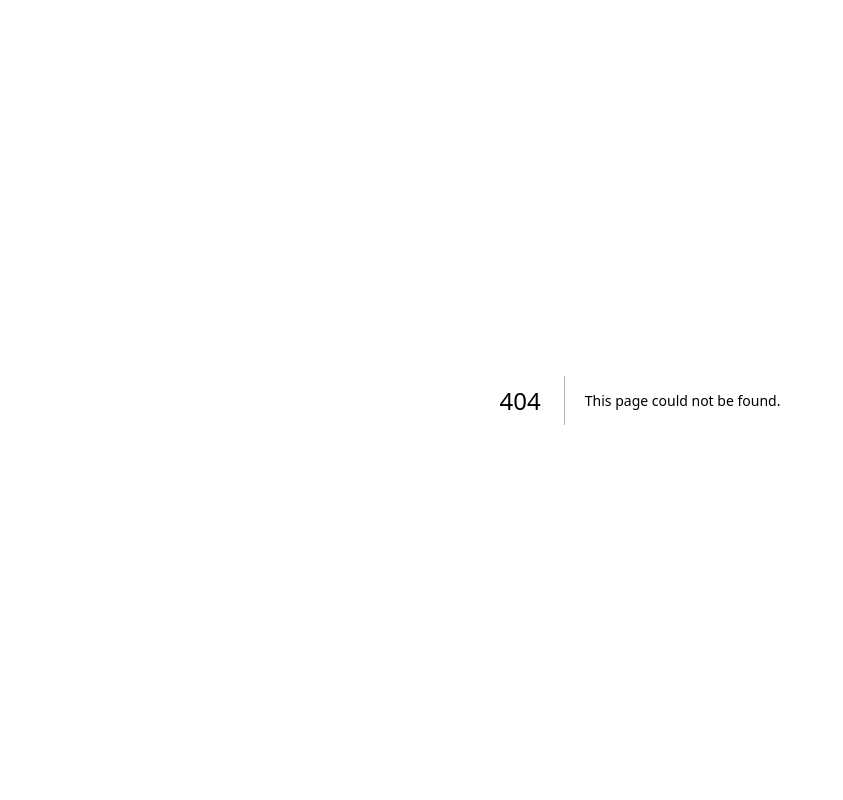
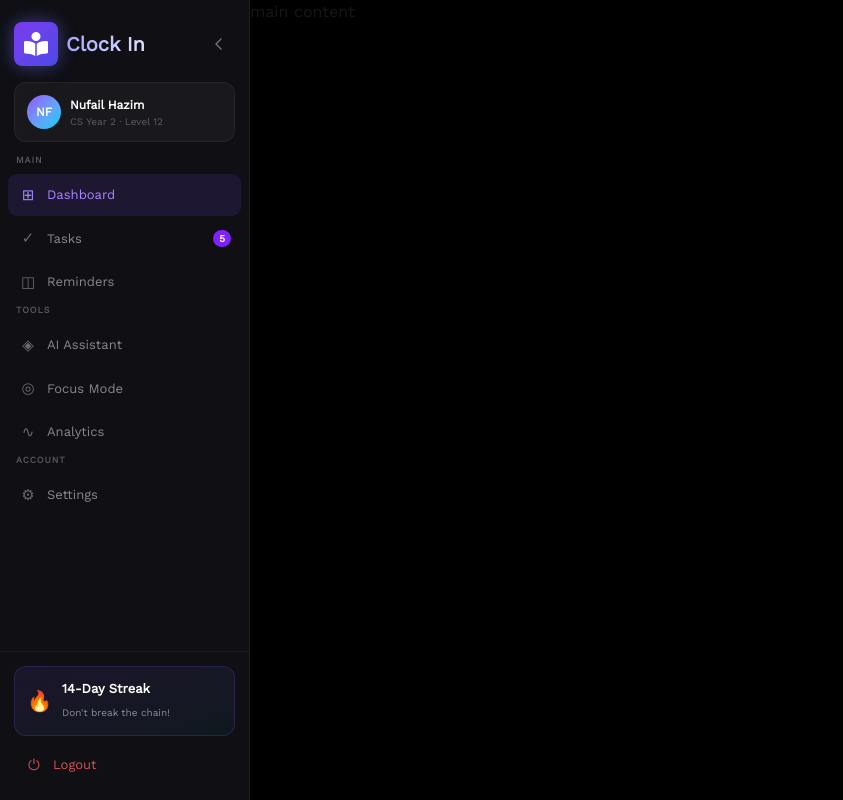
Before and after one commit to NuHazim/AIStudyHelper, a Next.js app in the folder frontend/: page /Dashboard in a window 1280 px wide. Before the commit this address had no page. Shown: the whole page, without its empty margins (0-843 px from the left). Built offline with nearby package versions, Linux system fonts and the light colour scheme.

Commit message:
init sidebar and dashboard

```diff
--- /dev/null
+++ b/frontend/app/Dashboard/page.tsx
@@ -0,0 +1,11 @@
+import Sidebar from "../components/Sidebar"
+export default function Dashboard(){
+    return(
+        <div className="flex h-screen">
+            <Sidebar/>
+            <div className="bg-black flex-1 transition-all duration-300 ease-in-out">
+                main content
+            </div>
+        </div>
+    )
+}
--- /dev/null
+++ b/frontend/app/components/Sidebar.tsx
@@ -0,0 +1,207 @@
+"use client";
+
+import { useState } from "react";
+
+type Page =
+  | "dashboard"
+  | "tasks"
+  | "reminders"
+  | "ai"
+  | "focus"
+  | "analytics"
+  | "settings";
+
+interface SidebarProps {
+  activePage?: Page;
+  onNavigate?: (page: Page) => void;
+  onLogout?: () => void;
+}
+
+const NAV_ITEMS: {
+  section: string;
+  links: { id: Page; icon: string; label: string; badge?: number }[];
+}[] = [
+  {
+    section: "Main",
+    links: [
+      { id: "dashboard", icon: "⊞", label: "Dashboard" },
+      { id: "tasks", icon: "✓", label: "Tasks", badge: 5 },
+      { id: "reminders", icon: "◫", label: "Reminders" },
+    ],
+  },
+  {
+    section: "Tools",
+    links: [
+      { id: "ai", icon: "◈", label: "AI Assistant" },
+      { id: "focus", icon: "◎", label: "Focus Mode" },
+      { id: "analytics", icon: "∿", label: "Analytics" },
+    ],
+  },
+  {
+    section: "Account",
+    links: [{ id: "settings", icon: "⚙", label: "Settings" }],
+  },
+];
+
+export default function Sidebar({
+  activePage = "dashboard",
+  onNavigate,
+  onLogout,
+}: SidebarProps) {
+  const [active, setActive] = useState<Page>(activePage);
+  const [collapsed, setCollapsed] = useState(false);
+
+  const handleNav = (page: Page) => {
+    setActive(page);
+    onNavigate?.(page);
+  };
+
+  return (
+    <aside
+      className={[
+        "flex flex-col h-full overflow-hidden bg-[#0f0f14] border-r border-white/[0.06]",
+        "transition-all duration-300 ease-in-out",
+        collapsed ? "w-[64px]" : "w-[250px]",
+      ].join(" ")}
+    >
+      {/* Top */}
+      <div className="flex-shrink-0 px-[14px] pt-[22px]">
+        {/* Logo row + toggle button */}
+        <div className="flex items-center justify-between mb-4">
+          {!collapsed && (
+            <div className="flex gap-2 items-center hover:cursor-pointer">
+              <i className="fa-solid fa-book-open-reader bg-gradient-to-br from-[#7c3aed] to-[#4a4ae8] text-white p-2.5 rounded-lg text-2xl font-medium shadow-[0_0_18px_rgba(108,108,245,0.5)]" />
+              <h1 className="text-xl font-bold bg-gradient-to-r from-[#a5a5ff] to-[#e0e0ff] bg-clip-text text-transparent">
+                Clock In
+              </h1>
+            </div>
+          )}
+          <button
+            onClick={() => setCollapsed(!collapsed)}
+            className={[
+              "flex items-center justify-center w-8 h-8 rounded-lg text-white/40",
+              "hover:bg-white/[0.06] hover:text-white/70 transition-all duration-150 shrink-0",
+              collapsed ? "mx-auto" : "",
+            ].join(" ")}
+            title={collapsed ? "Expand sidebar" : "Collapse sidebar"}
+          >
+            {collapsed ? (
+              // open/expand icon
+              <svg width="16" height="16" viewBox="0 0 16 16" fill="currentColor">
+                <rect x="1" y="3" width="14" height="1.5" rx="0.75" />
+                <rect x="1" y="7.25" width="14" height="1.5" rx="0.75" />
+                <rect x="1" y="11.5" width="14" height="1.5" rx="0.75" />
+              </svg>
+            ) : (
+              // collapse/close icon (arrow left)
+              <svg width="16" height="16" viewBox="0 0 16 16" fill="currentColor">
+                <path d="M10 3L5 8l5 5" stroke="currentColor" strokeWidth="1.5" strokeLinecap="round" strokeLinejoin="round" fill="none" />
+              </svg>
+            )}
+          </button>
+        </div>
+
+        {/* User card — hidden when collapsed */}
+        {!collapsed && (
+          <div className="flex items-center gap-[9px] p-3 bg-white/[0.04] border border-white/[0.06] rounded-xl mb-1.5">
+            <div className="w-[34px] h-[34px] rounded-full bg-gradient-to-br from-violet-500 to-cyan-400 flex items-center justify-center text-xs font-bold text-white shrink-0">
+              NF
+            </div>
+            <div>
+              <div className="text-[12px] font-semibold text-white">Nufail Hazim</div>
+              <div className="text-[10px] text-white/30">CS Year 2 · Level 12</div>
+            </div>
+          </div>
+        )}
+
+        {/* Collapsed: just avatar */}
+        {collapsed && (
+          <div className="flex justify-center mb-2">
+            <div className="w-[34px] h-[34px] rounded-full bg-gradient-to-br from-violet-500 to-cyan-400 flex items-center justify-center text-xs font-bold text-white shrink-0">
+              NF
+            </div>
+          </div>
+        )}
+      </div>
+
+      {/* Scrollable nav */}
+      <nav className="flex-1 overflow-y-auto px-2 py-1.5 [scrollbar-width:thin]">
+        {NAV_ITEMS.map(({ section, links }) => (
+          <div key={section}>
+            {/* Section label — hidden when collapsed */}
+            {!collapsed && (
+              <div className="text-[9px] font-bold tracking-widest uppercase text-white/30 px-2 pb-1.5">
+                {section}
+              </div>
+            )}
+            {collapsed && <div className="pt-3" />}
+
+            {links.map(({ id, icon, label, badge }) => (
+              <div
+                key={id}
+                onClick={() => handleNav(id)}
+                title={collapsed ? label : undefined}
+                className={[
+                  "flex items-center gap-[9px] px-2.5 py-2.5 rounded-[9px] text-[13px]",
+                  "cursor-pointer transition-all duration-150 mb-px whitespace-nowrap select-none",
+                  collapsed ? "justify-center" : "",
+                  active === id
+                    ? "bg-violet-500/[0.12] text-violet-400"
+                    : "text-white/50 hover:bg-white/[0.04] hover:text-white/80",
+                ].join(" ")}
+              >
+                <span
+                  className={[
+                    "text-[15px] w-5 text-center shrink-0",
+                    active === id ? "opacity-100" : "opacity-75",
+                  ].join(" ")}
+                >
+                  {icon}
+                </span>
+                {!collapsed && label}
+                {!collapsed && badge !== undefined && (
+                  <span className="ml-auto bg-violet-600 text-white text-[10px] font-bold px-1.5 py-px rounded-full">
+                    {badge}
+                  </span>
+                )}
+              </div>
+            ))}
+          </div>
+        ))}
+      </nav>
+
+      {/* Bottom: streak + logout */}
+      <div className="flex-shrink-0 p-3.5 border-t border-white/[0.06] space-y-2">
+        {/* Streak — hidden when collapsed */}
+        {!collapsed && (
+          <div className="flex items-center gap-2.5 p-3 rounded-xl bg-gradient-to-br from-violet-500/10 to-cyan-400/5 border border-violet-500/[0.18]">
+            <span className="text-xl shrink-0">🔥</span>
+            <div>
+              <strong className="text-[13px] font-semibold text-white block">
+                14-Day Streak
+              </strong>
+              <span className="text-[10px] text-white/50">
+                Don&apos;t break the chain!
+              </span>
+            </div>
+          </div>
+        )}
+
+        {/* Logout button */}
+        <div
+          onClick={onLogout}
+          title={collapsed ? "Logout" : undefined}
+          className={[
+            "flex items-center gap-[9px] px-2.5 py-2.5 rounded-[9px] text-[13px]",
+            "cursor-pointer transition-all duration-150 whitespace-nowrap select-none",
+            "text-red-400/80 hover:bg-red-500/10 hover:text-red-400",
+            collapsed ? "justify-center" : "",
+          ].join(" ")}
+        >
+          <span className="text-[15px] w-5 text-center shrink-0 opacity-90">⏻</span>
+          {!collapsed && "Logout"}
+        </div>
+      </div>
+    </aside>
+  );
+}
--- a/frontend/app/page.tsx
+++ b/frontend/app/page.tsx
@@ -40,7 +40,7 @@ export default function Home() {
             <strong className="text-[#c8c8ff]">AI Tools</strong> designed to keep you focused and burnout-free.
           </p>
           <div className="flex flex-col sm:flex-row justify-center md:justify-start my-8 gap-4">
-            <Link href="/Login" className="bg-gradient-to-br from-[#7c3aed] to-[#4a4ae8] text-white px-6 py-2.5 rounded-lg text-lg transition-all duration-200 ease-in-out hover:shadow-[0_0_18px_rgba(108,108,245,0.5)] text-center">
+            <Link href="/Dashboard" className="bg-gradient-to-br from-[#7c3aed] to-[#4a4ae8] text-white px-6 py-2.5 rounded-lg text-lg transition-all duration-200 ease-in-out hover:shadow-[0_0_18px_rgba(108,108,245,0.5)] text-center">
               <i className="fa-solid fa-bolt"></i> Start Now
             </Link>
             <a href="#features" className="transition-all duration-200 ease-in-out bg-transparent text-[#a5a5ff] border border-[rgba(108,108,245,0.6)] px-6 py-2.5 rounded-lg text-lg hover:cursor-pointer hover:bg-[#0a0a2e] hover:text-white text-center">
```
